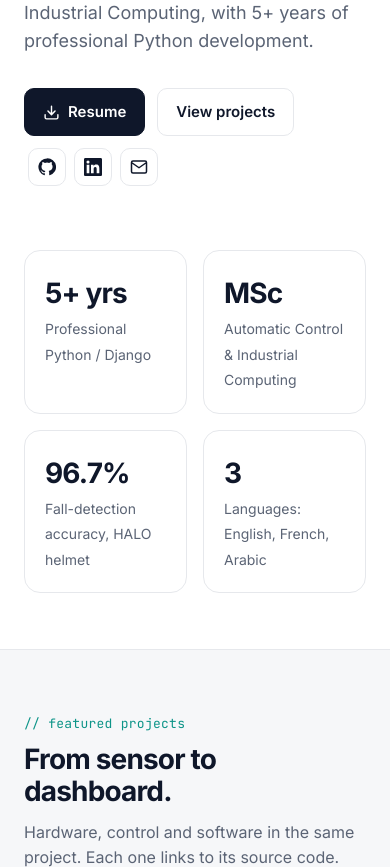
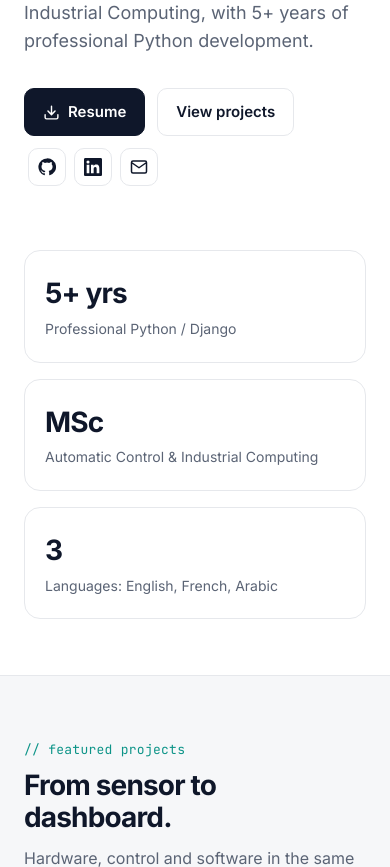
Before and after one commit to rabahdj2002/rabahdj2002.github.io, a PHP site: page / in a window 390 px wide. Shown: the part 668-1535 px from the top of the page. Run offline with PHP 8.4, Linux system fonts and the light colour scheme.

Commit message:
Remove fall-detection stat from hero
Co-Authored-By: Devin AI <158243242+devin-ai-integration[bot]@users.noreply.github.com>

```diff
--- a/assets/css/site.css
+++ b/assets/css/site.css
@@ -51,7 +51,7 @@ h1{font-size:clamp(40px,6vw,64px);line-height:1.05;letter-spacing:-.035em;margin
 .cta{display:flex;flex-wrap:wrap;gap:12px;align-items:center}
 .socials{display:flex;gap:8px;margin-left:4px}
 .avatar{width:260px;height:260px;border-radius:50%;border:1px solid var(--border);box-shadow:var(--shadow);object-fit:cover;background:var(--bg-soft)}
-.stats{display:grid;grid-template-columns:repeat(4,1fr);gap:16px;margin-top:64px}
+.stats{display:grid;grid-template-columns:repeat(3,1fr);gap:16px;margin-top:64px}
 .stat{border:1px solid var(--border);border-radius:var(--radius);padding:20px;background:var(--card)}
 .stat b{display:block;font-size:28px;letter-spacing:-.03em}
 .stat span{font-size:14px;color:var(--muted)}
@@ -135,7 +135,7 @@ footer .container{display:flex;justify-content:space-between;flex-wrap:wrap;gap:
 @media (max-width:900px){
   .hero-grid{grid-template-columns:1fr}
   .avatar{width:140px;height:140px;order:-1}
-  .stats{grid-template-columns:repeat(2,1fr)}
+  .stats{grid-template-columns:1fr}
   .projects,.skills,.edu{grid-template-columns:1fr}
   .more{grid-template-columns:1fr 1fr}
 }
--- a/index.html
+++ b/index.html
@@ -21,7 +21,7 @@
   <script>
     (function(){try{var t=localStorage.getItem('theme');if(!t){t=matchMedia('(prefers-color-scheme: light)').matches?'light':'dark';}document.documentElement.setAttribute('data-theme',t);}catch(e){document.documentElement.setAttribute('data-theme','dark');}})();
   </script>
-  <link rel="stylesheet" href="assets/css/site.css?v=1">
+  <link rel="stylesheet" href="assets/css/site.css?v=2">
   <script type="application/ld+json">
   {"@context":"https://schema.org","@type":"Person","name":"Rabah Djebbes","jobTitle":"Automation & Control Engineer","email":"mailto:Rabahwork@gmail.com","url":"https://rabahdj2002.github.io/","alumniOf":"University of Constantine 1","sameAs":["https://www.linkedin.com/in/rabahdjebbes/","https://github.com/rabahdj2002"]}
   </script>
@@ -87,7 +87,6 @@
         <div class="stats">
           <div class="stat"><b>5+ yrs</b><span>Professional Python / Django</span></div>
           <div class="stat"><b>MSc</b><span>Automatic Control &amp; Industrial Computing</span></div>
-          <div class="stat"><b>96.7%</b><span>Fall-detection accuracy, HALO helmet</span></div>
           <div class="stat"><b>3</b><span>Languages: English, French, Arabic</span></div>
         </div>
       </div>
```
